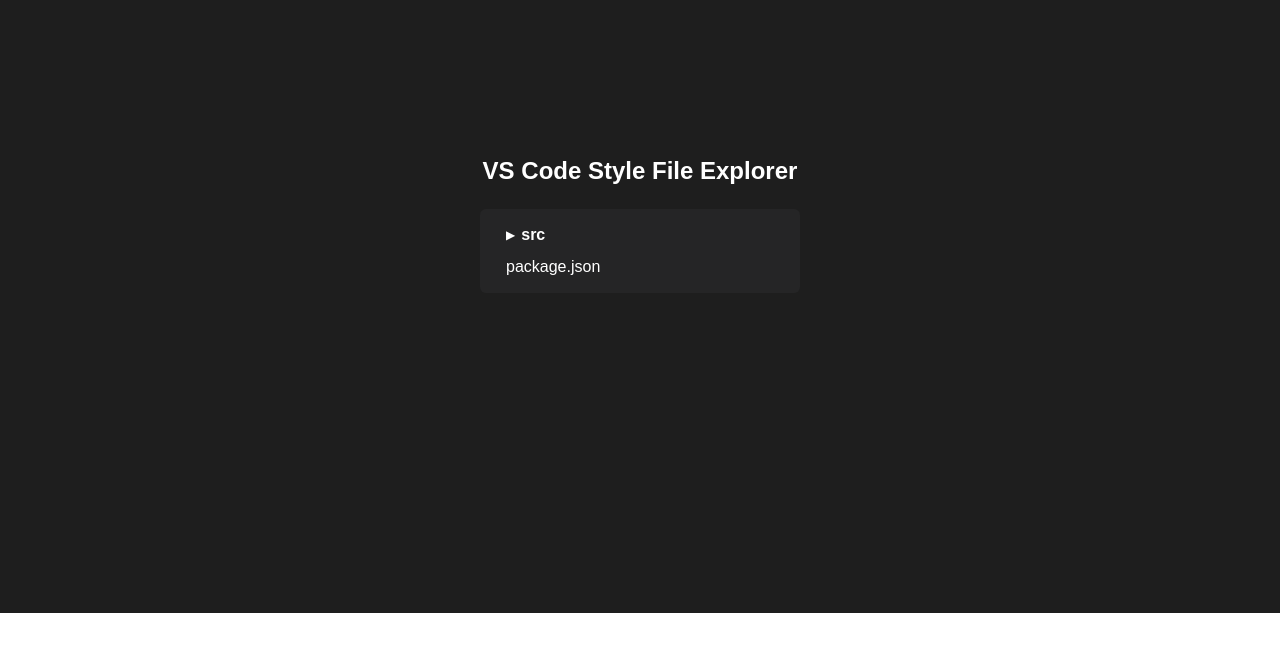
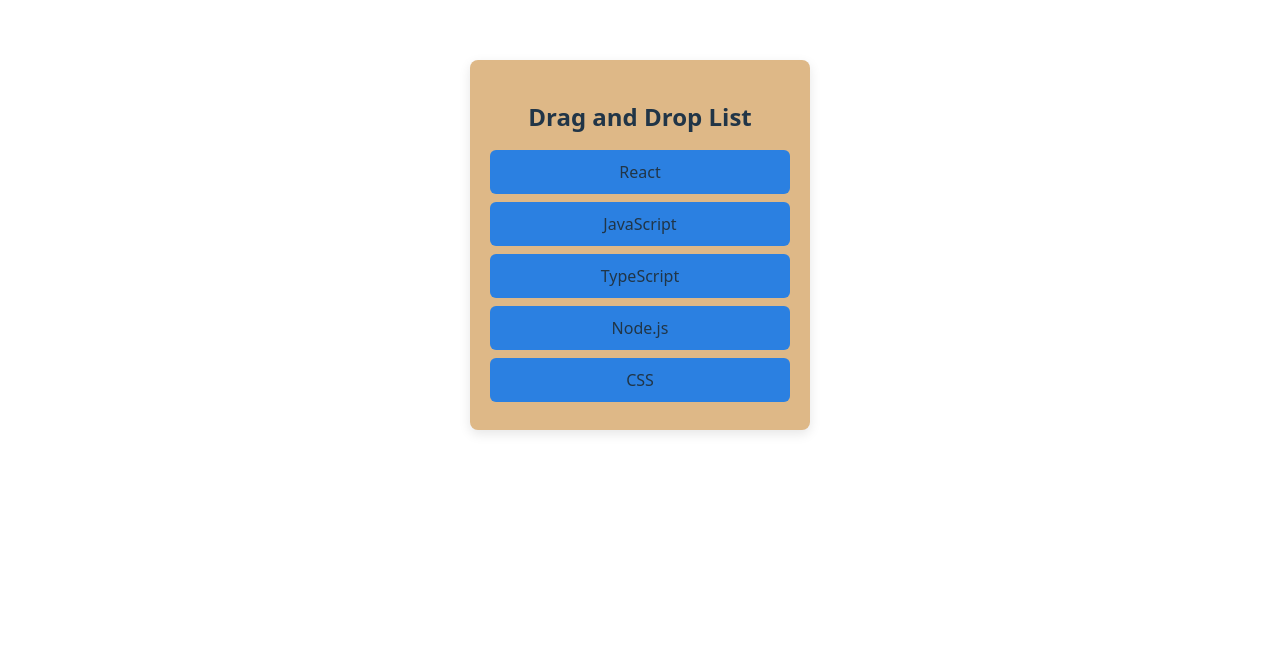
Before and after one commit to MundeYash/React-Practice-Codespaces, a React (Vite) app in the folder my-app/: page / in a window 1280 px wide. Shown: the part 187-838 px from the top of the page. Before the commit the page ends 800 px from the top, so only its background shows below. Built offline with nearby package versions, Linux system fonts and the light colour scheme.

Commit message:
Drag and Drop machine coding implementation

```diff
--- a/my-app/src/App.jsx
+++ b/my-app/src/App.jsx
@@ -4,8 +4,9 @@
 // import { FunctionBasedReactComponents } from "./react-concepts/typesOfComponents/FunctionComponent.jsx";
 // import { ClassBasedReactComponents } from "./react-concepts/typesOfComponents/ClassComponents.jsx";
 import "./App.css";
+import DragDropListHelper from "./MACHINE-CODING/DragDropList/DragDropListHelper";
 // import AccordionComponentHelper from "./MACHINE-CODING/AccordianComponent/AccordianComponentHelper";
-import FileExplorerHelper from "./MACHINE-CODING/FileExplorer/FileExplorerHelper";
+// import FileExplorerHelper from "./MACHINE-CODING/FileExplorer/FileExplorerHelper";
 // import NestedCommentHelper from "./MACHINE-CODING/7NestedComments/NestedCommentHelper";
 // import Todo from "./MACHINE-CODING/To-Do-App/Todo";
 // import TabsComponentHelper from "./MACHINE-CODING/TabsComponent/TabsComponentHelper";
@@ -58,7 +59,8 @@
       {/* <TabsComponentHelper /> */}
       {/* <AccordionComponentHelper />
       <ThemeSwitcherHelper /> */}
-      <FileExplorerHelper />
+      {/* <FileExplorerHelper /> */}
+      <DragDropListHelper />
     </>
   );
 }
--- /dev/null
+++ b/my-app/src/MACHINE-CODING/DragDropList/DragDropList.jsx
@@ -0,0 +1,52 @@
+import React, { useState } from "react";
+import DraggableItem from "./DraggableItem";
+import "./DragDropListStyle.css";
+
+const DragDropList = () => {
+  const [items, setItems] = useState([
+    "React",
+    "JavaScript",
+    "TypeScript",
+    "Node.js",
+    "CSS",
+  ]);
+
+  const [draggedIndex, setDraggedIndex] = useState(null);
+
+  const handleDragStart = (e, index) => {
+    setDraggedIndex(index);
+  };
+
+  const handleDragOver = (e) => {
+    e.preventDefault();
+  };
+
+  const handleDrop = (e, dropIndex) => {
+    const updatedItems = [...items];
+    const draggedItem = updatedItems[draggedIndex];
+
+    updatedItems.splice(draggedIndex, 1);
+    updatedItems.splice(dropIndex, 0, draggedItem);
+
+    setItems(updatedItems);
+    setDraggedIndex(null);
+  };
+
+  return (
+    <div className="list-container">
+      <h2>Drag and Drop List</h2>
+      {items.map((item, index) => (
+        <DraggableItem
+          key={index}
+          item={item}
+          index={index}
+          handleDragStart={handleDragStart}
+          handleDragOver={handleDragOver}
+          handleDrop={handleDrop}
+        />
+      ))}
+    </div>
+  );
+};
+
+export default DragDropList;
--- /dev/null
+++ b/my-app/src/MACHINE-CODING/DragDropList/DragDropListHelper.jsx
@@ -0,0 +1,13 @@
+import React from "react";
+import DragDropList from "./DragDropList";
+import "./DragDropListStyle.css";
+
+const DragDropListHelper = () => {
+  return (
+    <div className="app-container">
+      <DragDropList />
+    </div>
+  );
+};
+
+export default DragDropListHelper;
--- /dev/null
+++ b/my-app/src/MACHINE-CODING/DragDropList/DragDropListStyle.css
@@ -0,0 +1,36 @@
+.app-container {
+  display: flex;
+  justify-content: center;
+  align-items: center;
+  height: 100vh;
+}
+
+.list-container {
+  width: 300px;
+  background: burlywood;
+  padding: 20px;
+  border-radius: 8px;
+  box-shadow: 0 4px 12px rgba(0, 0, 0, 0.1);
+}
+
+.list-container h2 {
+  text-align: center;
+  margin-bottom: 15px;
+}
+
+.draggable-item {
+  padding: 10px;
+  margin-bottom: 8px;
+  background-color: #2b80e1;
+  border-radius: 6px;
+  cursor: grab;
+  transition: background-color 0.2s ease;
+}
+
+.draggable-item:hover {
+  background-color: #2b80e1;
+}
+
+.draggable-item:active {
+  cursor: grabbing;
+}
--- /dev/null
+++ b/my-app/src/MACHINE-CODING/DragDropList/DraggableItem.jsx
@@ -0,0 +1,23 @@
+import React from "react";
+
+const DraggableItem = ({
+  item,
+  index,
+  handleDragStart,
+  handleDragOver,
+  handleDrop,
+}) => {
+  return (
+    <div
+      className="draggable-item"
+      draggable
+      onDragStart={(e) => handleDragStart(e, index)}
+      onDragOver={(e) => handleDragOver(e)}
+      onDrop={(e) => handleDrop(e, index)}
+    >
+      {item}
+    </div>
+  );
+};
+
+export default DraggableItem;
```
Also changed, not shown: my-app/src/MACHINE-CODING/DragDropList/DragDropListNotes.md (added, +89 -0 lines).
